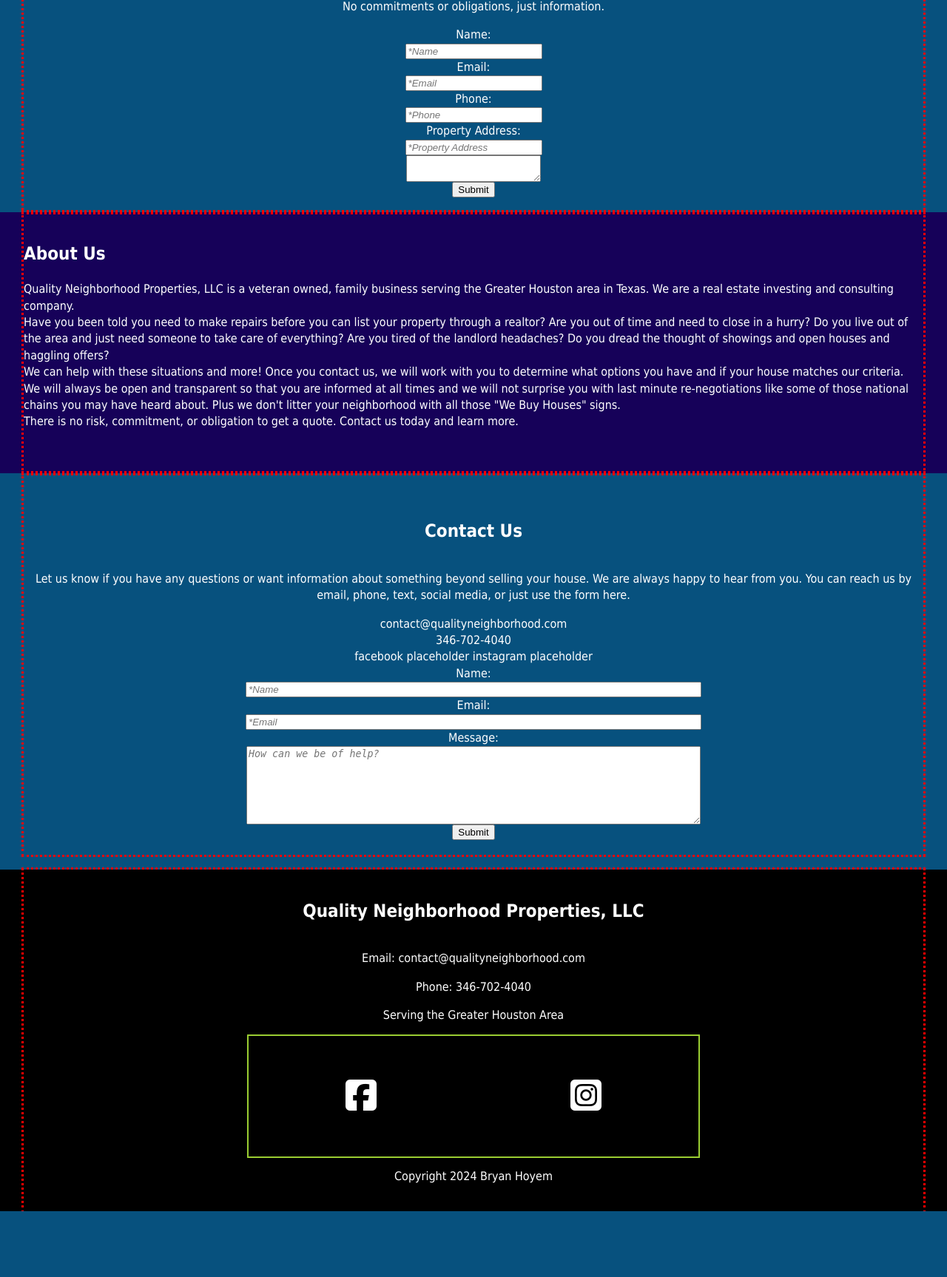
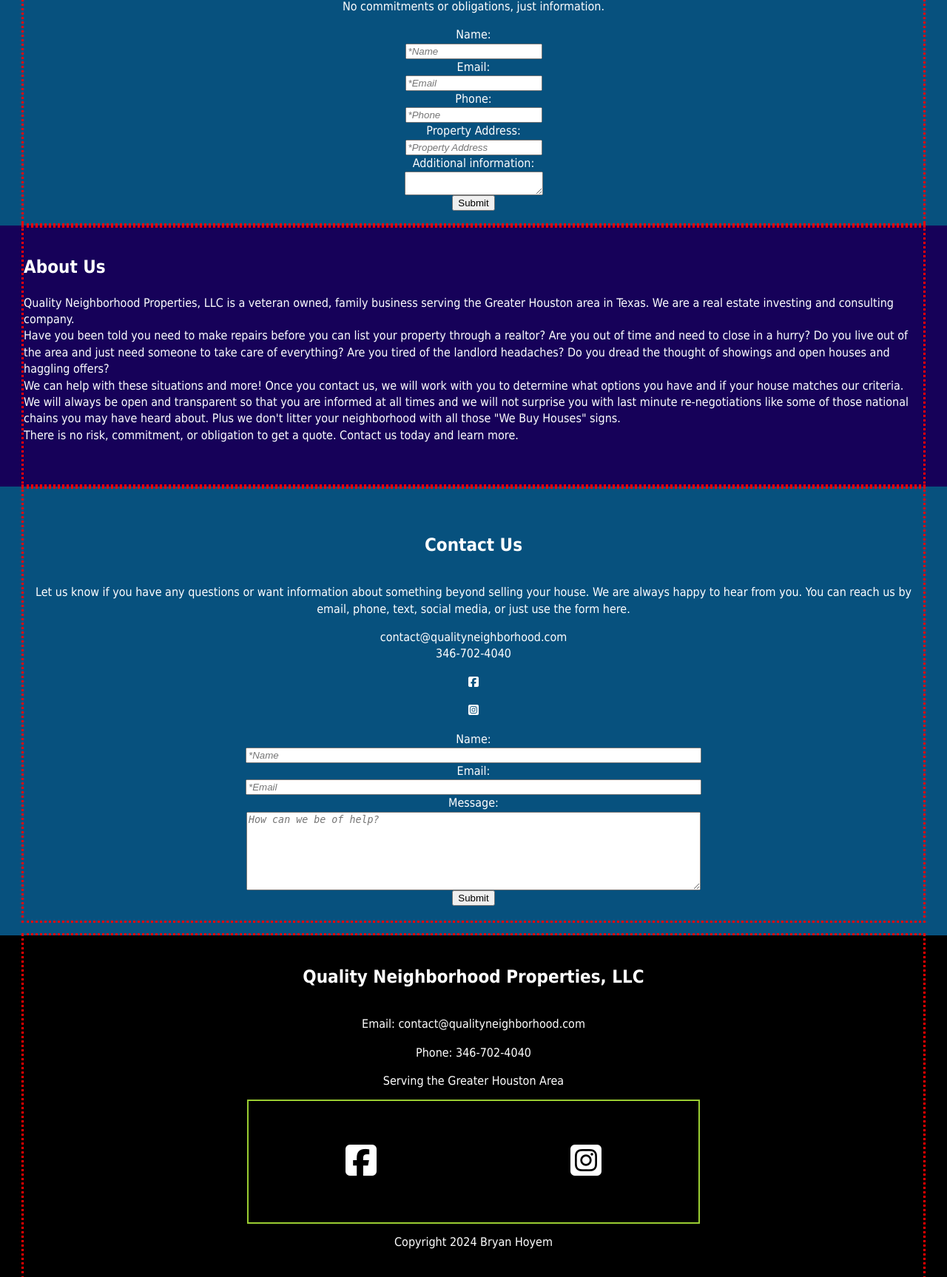
Before and after one commit to bhoyem/qnp-site, a PHP site: page / in a window 1280 px wide. Shown: the part 892-2619 px from the top of the page at 74% size. Before the commit the page ends 2530 px from the top, so only its background shows below. Run offline with PHP 8.4, Linux system fonts and the light colour scheme; some libraries are stand-ins or nearby versions.

Commit message:
Modified process input fields

```diff
--- a/css/style.css
+++ b/css/style.css
@@ -170,6 +170,13 @@
   align-items: center;
 }
 
+#process-textarea {
+  padding: 0;
+  margin: 0;
+  width: 100%;
+  color:#222;
+}
+
 #aboutus-section {
   color: white;
   background-color: #160159;
@@ -196,7 +203,8 @@
   text-align: center;
 }
 
-#contactus-submission-thanks, #process-submission-thanks {
+#contactus-submission-thanks,
+#process-submission-thanks {
   margin: 25px 0;
   font-style: italic;
   font-size: 1.5em;
@@ -208,7 +216,8 @@
   align-items: center;
 }
 
-#contactus-name, #contactus-email {
+#contactus-name,
+#contactus-email {
   width: 50%;
 }
 
@@ -245,7 +254,8 @@
   color: white;
 }
 
-a:link, a:visited {
+a:link,
+a:visited {
   color: white;
 }
 
@@ -261,7 +271,8 @@
   font-style: italic;
 } */
 
-input::placeholder, textarea::placeholder{
+input::placeholder,
+textarea::placeholder {
   font-style: italic;
 }
 
--- a/index.html
+++ b/index.html
@@ -67,9 +67,10 @@
           <input type="text" maxlength="50" placeholder="*Phone" required>
           <label for="address">Property Address:</label>
           <input type="text" maxlength="150" placeholder="*Property Address" required>
-          <textarea id="process-textarea" maxlength="500"
+          <label for="message">Additional information:</label>
+          <textarea id="process-textarea"
             placeholder="Comments (Please include any information that may help us to valuate the property. For example if the AC doesn't work or the roof has a leak, etc.)">
-        </textarea>
+          </textarea>
           <input id="process-button" type="submit" value="Submit" onclick="processThankYou()">
         </form>
       </div>
@@ -121,8 +122,10 @@
         <phone>346-702-4040</phone>
       </div>
       <div class="contactus-social">
-        <icon>facebook placeholder</icon>
-        <icon>instagram placeholder</icon>
+        <p><a href="https://www.facebook.com/QualityNeighborhood/" target="_blank" rel="noopener"><i
+          class="fa-brands fa-square-facebook"></i></a></p>
+    <p><a href="https://www.instagram.com/qualityneighborhoodproperties" target="_blank" rel="noopener"><i
+          class="fa-brands fa-square-instagram"></i></a></p>
       </div>
       <form id="contactus-input-fields" class="contactus-inputs" onsubmit="return false">
         <label for="name">Name:</label>
```
